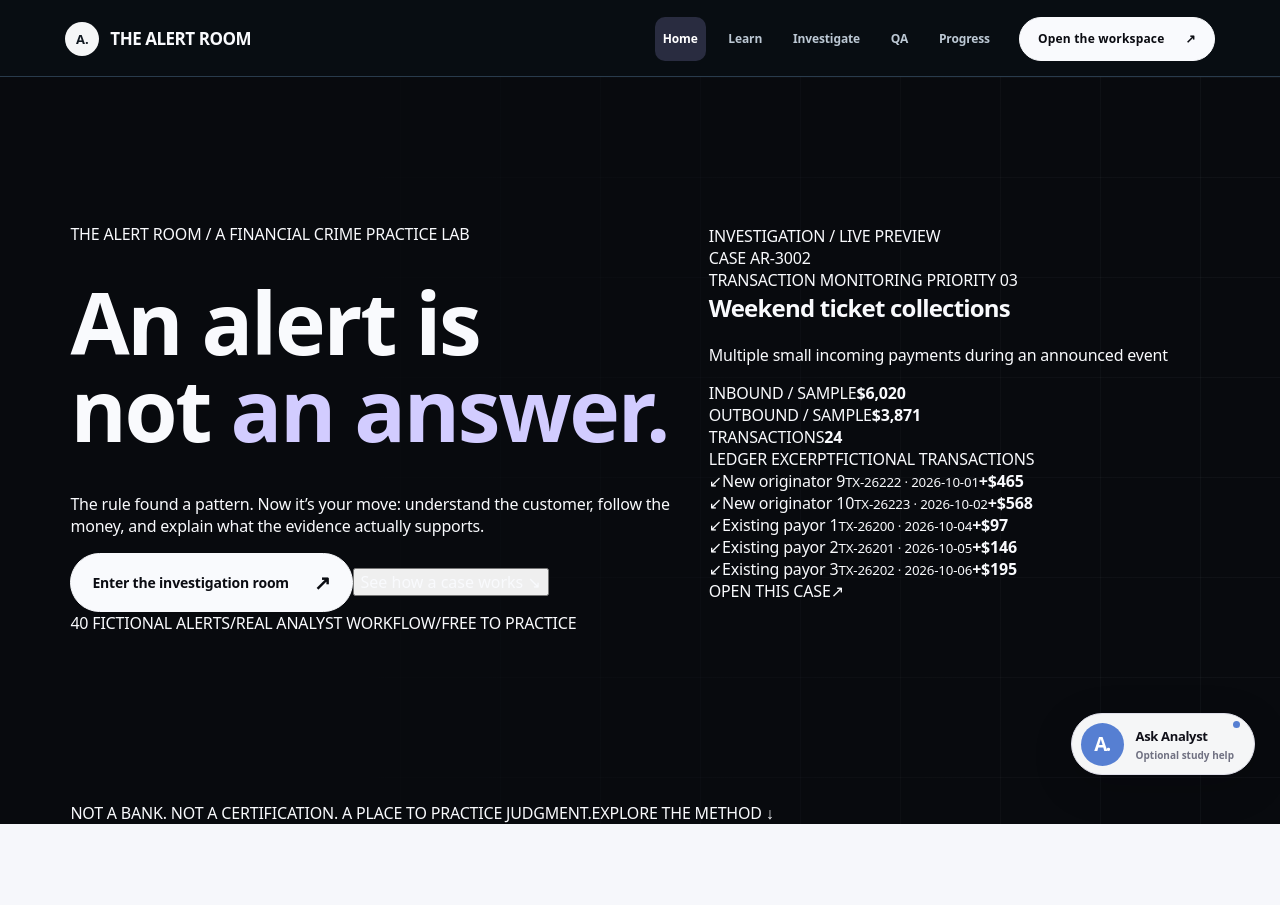
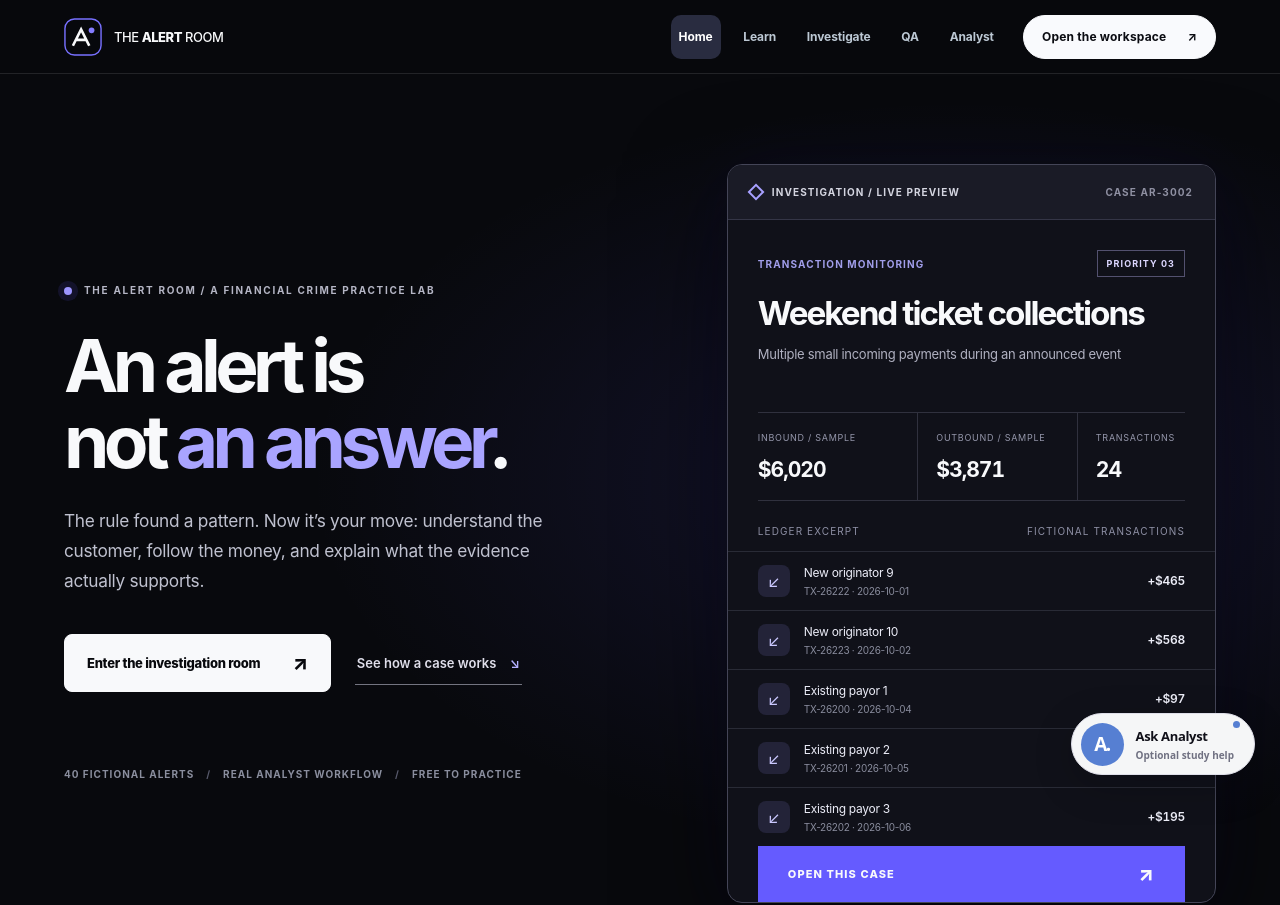
Before and after one commit to eyeghin/eyeghin.github.io, a plain HTML site: page the-alert-room/index.html in a window 1280 px wide. Shown: the top 905 px of the page. Drawn offline with Linux system fonts and the light colour scheme.

Commit message:
Unify navigation and brand mark; load consolidated Inter design system

```diff
--- a/the-alert-room/index.html
+++ b/the-alert-room/index.html
@@ -2,7 +2,7 @@
 <html lang="en">
 <head>
 <meta charset="utf-8"><meta name="viewport" content="width=device-width,initial-scale=1">
-<meta name="theme-color" content="#090c10">
+<meta name="theme-color" content="#08090D">
 <meta name="description" content="The Alert Room is a free AML and financial-crime learning space. Investigate fictional transaction monitoring cases, write your own case assessments and learn from transparent training QA. Created by Erik Yeghinyan.">
 <meta name="author" content="Erik Yeghinyan">
 <meta name="referrer" content="strict-origin-when-cross-origin">
@@ -20,9 +20,8 @@
 <link rel="icon" type="image/svg+xml" href="./favicon.svg">
 <link rel="preconnect" href="https://fonts.googleapis.com">
 <link rel="preconnect" href="https://fonts.gstatic.com" crossorigin>
-<link rel="stylesheet" href="https://fonts.googleapis.com/css2?family=Manrope:wght@400;500;600;700;800&display=swap">
-<link rel="stylesheet" href="./brand.css">
-<link rel="stylesheet" href="./vision.css">
+<link rel="stylesheet" href="https://fonts.googleapis.com/css2?family=Inter:wght@400;500;600;650;700;800&display=swap">
+<link rel="stylesheet" href="./system.css">
 <link rel="stylesheet" href="./floating-agent.css">
 <script defer src="./data.js"></script>
 <script defer src="./vision.js"></script>
@@ -36,9 +35,9 @@
 <header class="nav-shell">
  <div class="nav-inner">
   <a id="site-back" href="#home" class="site-back" aria-label="Back" hidden><span aria-hidden="true">←</span><span id="site-back-label">Back</span></a>
-  <a href="#home" class="brand" aria-label="The Alert Room home"><i aria-hidden="true">A.</i><span>THE <b>ALERT</b> ROOM</span></a>
+  <a href="#home" class="brand" aria-label="The Alert Room home"><span class="ar-logo" aria-hidden="true"><svg viewBox="0 0 40 40" fill="none" xmlns="http://www.w3.org/2000/svg"><rect x="1" y="1" width="38" height="38" rx="10" stroke="#7770FF" stroke-width="1.5"/><path d="M10 28L18 12L26 28M13 23H23" stroke="#F8F9FB" stroke-width="2.7" stroke-linecap="square"/><circle cx="29" cy="13" r="3" fill="#847CFF"/></svg></span><span class="brand-word">THE <b>ALERT</b> ROOM</span></a>
   <nav class="top-links" id="site-navigation" aria-label="Main navigation">
-   <a href="#home">Home</a><a href="#learn">Learn</a><a href="#workspace">Investigate</a><a href="#qa">QA</a><a href="#progress">Progress</a>
+   <a href="#home">Home</a><a href="#learn">Learn</a><a href="#workspace">Investigate</a><a href="#qa">QA</a><a href="#analyst">Analyst</a>
   </nav>
   <a href="#workspace" class="nav-cta">Open the workspace <span aria-hidden="true">↗</span></a>
   <button class="nav-toggle" type="button" aria-label="Open navigation menu" aria-controls="site-navigation" aria-expanded="false"><span></span><span></span><span></span></button>
@@ -47,14 +46,14 @@
 <main id="main" class="page"><div id="view"><section class="wrap inner-hero"><h1>The Alert Room</h1><p>Free AML investigation training and casework.</p></section></div></main>
 <footer class="footer">
  <div class="wrap footer-main">
-  <div><a href="#home" class="brand"><i aria-hidden="true">A.</i><span>THE <b>ALERT</b> ROOM</span></a>
+  <div><a href="#home" class="brand"><span class="ar-logo" aria-hidden="true"><svg viewBox="0 0 40 40" fill="none" xmlns="http://www.w3.org/2000/svg"><rect x="1" y="1" width="38" height="38" rx="10" stroke="#7770FF" stroke-width="1.5"/><path d="M10 28L18 12L26 28M13 23H23" stroke="#F8F9FB" stroke-width="2.7" stroke-linecap="square"/><circle cx="29" cy="13" r="3" fill="#847CFF"/></svg></span><span class="brand-word">THE <b>ALERT</b> ROOM</span></a>
    <p class="footer-summary">Free, evidence-led financial crime training. Investigate fictional cases, write your findings and learn from review.</p>
    <small style="color:#a4a6b2;font-size:11px">Created independently by Erik Yeghinyan.</small></div>
   <div class="footer-col"><b>EXPLORE</b><a href="#learn">Academy</a><a href="#workspace">Investigations</a><a href="#qa">Training QA</a></div>
   <div class="footer-col"><b>SUPPORT</b><a href="#analyst">Ask Analyst</a><a href="#progress">My progress</a><a href="#feedback">Feedback</a></div>
   <div class="footer-col"><b>ABOUT</b><a href="#story">Founder's letter</a><a href="#privacy">Privacy and limitations</a></div>
  </div>
- <div class="wrap footer-bottom"><span>© 2026 The Alert Room</span><span>All cases and payments are fictional. No real SAR filing or certification.</span></div>
+ <div class="wrap footer-bottom"><span>© 2026 The Alert Room · Independently created by Erik Yeghinyan</span><span>All cases and payments are fictional. No real SAR filing or certification.</span></div>
 </footer>
 <button type="button" id="ag-launcher" class="ag-launcher" aria-label="Open optional Analyst training assistant" aria-controls="analyst-drawer" aria-expanded="false"><span class="ag-avatar">A.</span><span><strong>Ask Analyst</strong><small>Optional study help</small></span><span class="ag-unread" aria-hidden="true"></span></button>
 <div class="ag-greeting" id="ag-greeting" hidden aria-hidden="true"></div>
```
